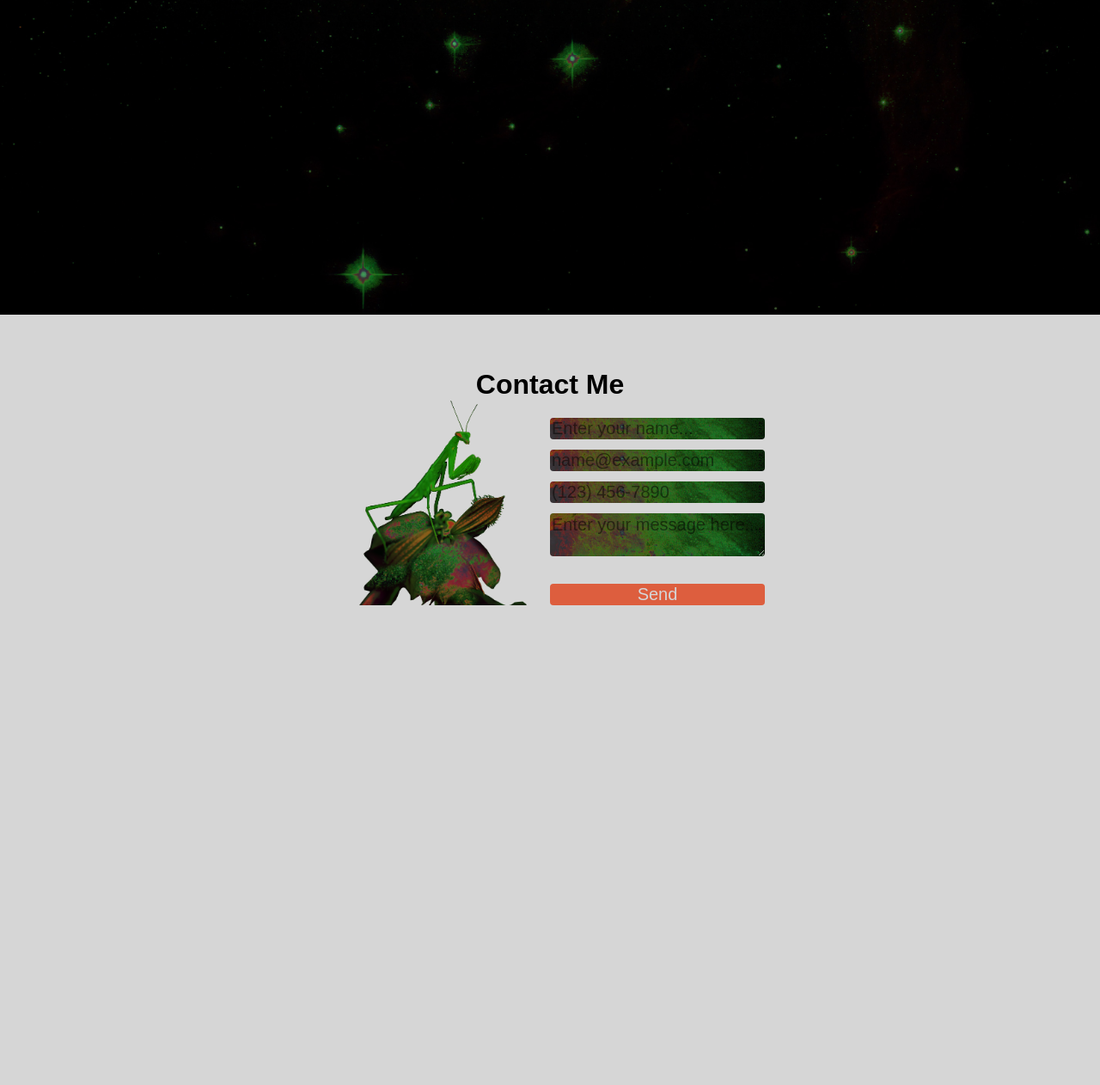
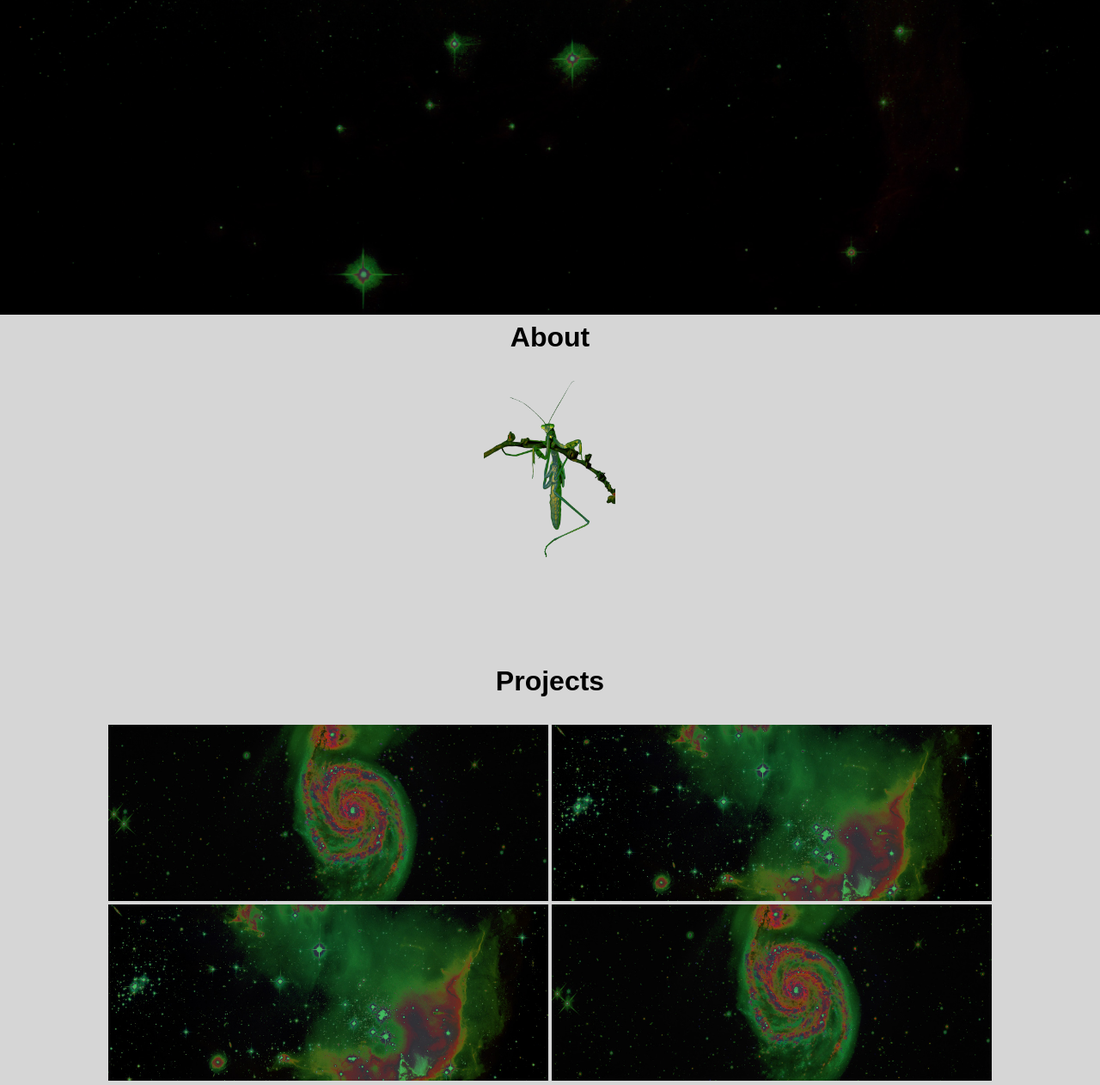
Before and after one commit to SalomeVv/portfolio, a website built with webpack: page index.html in a window 1280 px wide. Shown: the part 434-1696 px from the top of the page at 86% size. Before the commit the page ends 1200 px from the top, so only its background shows below. Built offline with nearby package versions, Linux system fonts and the light colour scheme; a web font is replaced by a local one.

Commit message:
feat/main - html/css - fleshing out the structure

```diff
--- a/index.html
+++ b/index.html
@@ -3,10 +3,10 @@
 	<head>
 		<meta charset="UTF-8" />
 		<meta name="viewport" content="width=device-width, initial-scale=1.0" />
-		<title>Portfolio</title>
+		<title>Salomé</title>
 		<link rel="icon" type="image/x-icon" href="assets/favicon.ico" />
 		<link rel="preconnect" href="https://fonts.bunny.net" />
-		<link href="https://fonts.bunny.net/css?family=gemunu-libre: 200, 300, 700" rel="stylesheet" />
+		<link href="https://fonts.bunny.net/css?family=gemunu-libre:200,300,700" rel="stylesheet" />
 		<link href="dist/main.css" rel="stylesheet" />
 	</head>
 	<body>
@@ -22,13 +22,36 @@
 				</li>
 			</ul>
 		</nav>
-		<header></header>
-		<section id="about"></section>
-		<section id="projects"></section>
+		<header>
+			<div class="wrapper">
+				<h1>SalomeVv</h1>
+				<p>Full Stack Web Developer (Pending)</p>
+			</div>
+		</header>
+		<section id="about">
+			<h2>About</h2>
+			<div class="wrapper">
+				<div id="aboutMe">
+					<div id="aboutPortrait"></div>
+				</div>
+				<div id="aboutSkills">
+					<div class="skill"></div>
+				</div>
+			</div>
+		</section>
+		<section id="projects">
+			<h2>Projects</h2>
+			<div class="wrapper">
+				<div class="project"></div>
+				<div class="project"></div>
+				<div class="project"></div>
+				<div class="project"></div>
+			</div>
+		</section>
 		<section id="contact">
 			<h2>Contact Me</h2>
 			<div class="wrapper">
-				<div class="contact-img"></div>
+				<div id="contactImg"></div>
 				<form id="contactForm">
 					<div>
 						<label for="name">Full name</label>
@@ -47,7 +70,7 @@
 					</div>
 					<div>
 						<label for="message">Message</label>
-						<textarea id="message" type="text" placeholder="Enter your message here..."></textarea>
+						<textarea id="message" placeholder="Enter your message here..."></textarea>
 						<div class="error-message"></div>
 					</div>
 					<button id="submitButton" type="submit">Send</button>
--- a/src/css/style.scss
+++ b/src/css/style.scss
@@ -30,12 +30,16 @@ label {
 	display: none;
 }
 input,
-textarea, button {
+textarea,
+button {
 	outline: none;
 	border: none;
 	border-radius: 4px;
 
 	font-family: "Gemunu Libre", sans-serif;
+}
+.wrapper {
+	display: flex;
 }
 
 .nav {
@@ -69,7 +73,8 @@ textarea, button {
 
 		&:hover {
 			color: var(--secondary-accent);
-			filter: brightness(0) saturate(100%) invert(51%) sepia(68%) saturate(1693%) hue-rotate(331deg) brightness(87%) contrast(98%);
+			filter: brightness(0) saturate(100%) invert(51%) sepia(68%) saturate(1693%) hue-rotate(331deg) brightness(87%)
+				contrast(98%);
 		}
 	}
 }
@@ -82,48 +87,108 @@ header {
 	background-size: cover;
 	background-repeat: no-repeat;
 	background-position: top;
+
+	.wrapper {
+		flex-direction: column;
+		width: fit-content;
+		margin: 65vh auto auto 6vw;
+		gap: 8px;
+
+		h1 {
+			font-size: 64px;
+		}
+		p {
+			font-size: 40px;
+		}
+	}
 }
 
 section {
 	display: flex;
-}
-
-#contact {
 	flex-direction: column;
 	min-height: 400px;
-	justify-content: center;
+	justify-content: flex-start;
 	align-items: center;
+}
+h2 {
+	font-size: 32px;
+	margin: 8px 0 32px 0;
+}
+#about {
+	&Me {
+		flex: 1;
+	}
+	&Portrait {
+		width: max(16vw, 20vh, 60px);
+		height: max(16vw, 20vh, 60px);
 
-	h2 {
-		font-size : 32px;
+		background-image: url(../assets/images/warm-praying-mantis_edit_b.png);
+		background-size: contain;
+		background-repeat: no-repeat;
+		background-position: center;
+	}
+	&Skills {
+		flex: 1;
+		display: flex;
 	}
 }
-.wrapper{
-	display: flex;
-	width: 500px;
+#projects {
+	.wrapper {
+		margin: 0 24px;
+		flex-wrap: wrap;
+
+		justify-content: center;
+		gap: 4px;
 	}
-.contact-img {
+	.project {
+		width: 40vw;
+		height: 16vw;
+		background-size: cover;
+		background-repeat: no-repeat;
+		background-position: center;
+
+		&:first-of-type {
+			background-image: url(../assets/images/m51_edit_b.jpg);
+		}
+		&:nth-of-type(2) {
+			background-image: url(../assets/images/440676main_STScI-2007-04a-full_full_edit_b.jpg);
+		}
+		&:nth-of-type(3) {
+			background-image: url(../assets/images/440676main_STScI-2007-04a-full_full_edit_b.jpg);
+		}
+		&:nth-of-type(4) {
+			background-image: url(../assets/images//m51_edit_b.jpg);
+		}
+	}
+}
+#contact {
+	.wrapper {
+		width: 50vw;
+	}
+	&Img {
 		width: 100%;
 		flex: 1;
 
 		background-image: url(../assets/images/green-praying-mantis-flower_edit_b.png);
 		background-size: contain;
 		background-repeat: no-repeat;
-	background-position: center;
+		background-position: bottom;
 	}
-form {
+	&Form {
 		flex: 1;
 		display: flex;
 		flex-direction: column;
 		gap: 12px;
-	margin-top: 20px;
+		margin-bottom: 28px;
 
-	input, textarea {
+		input,
+		textarea {
 			width: 100%;
+			padding: 8px;
 
 			font-weight: 200;
 			font-size: 20px;
-		color:var(--text-color);
+			color: var(--text-color);
 
 			background-image: url("../assets/images/semi-bright_stars_crop_edit_b.jpg");
 			background-size: cover;
@@ -132,8 +197,12 @@ form {
 
 			&::placeholder {
 				color: var(--text-color);
-			opacity : 0.5;
+				opacity: 0.5;
 			}
+		}
+		textarea {
+			height: 200px;
+			resize: none;
 		}
 		#submitButton {
 			margin-top: 16px;
@@ -143,9 +212,10 @@ form {
 			font-weight: 200;
 			font-size: 20px;
 
-		&:hover{
+			&:hover {
 				background-color: var(--secondary-accent);
 				opacity: 0.8;
 			}
 		}
 	}
+}
```
Also changed, not shown: src/assets/images/440676main_STScI-2007-04a-full_full_edit_b.jpg (added), src/assets/images/m51_edit_b.jpg (added), src/assets/images/warm-praying-mantis_edit_b.png (added). Lines whose indentation alone changed are shown as unchanged.
